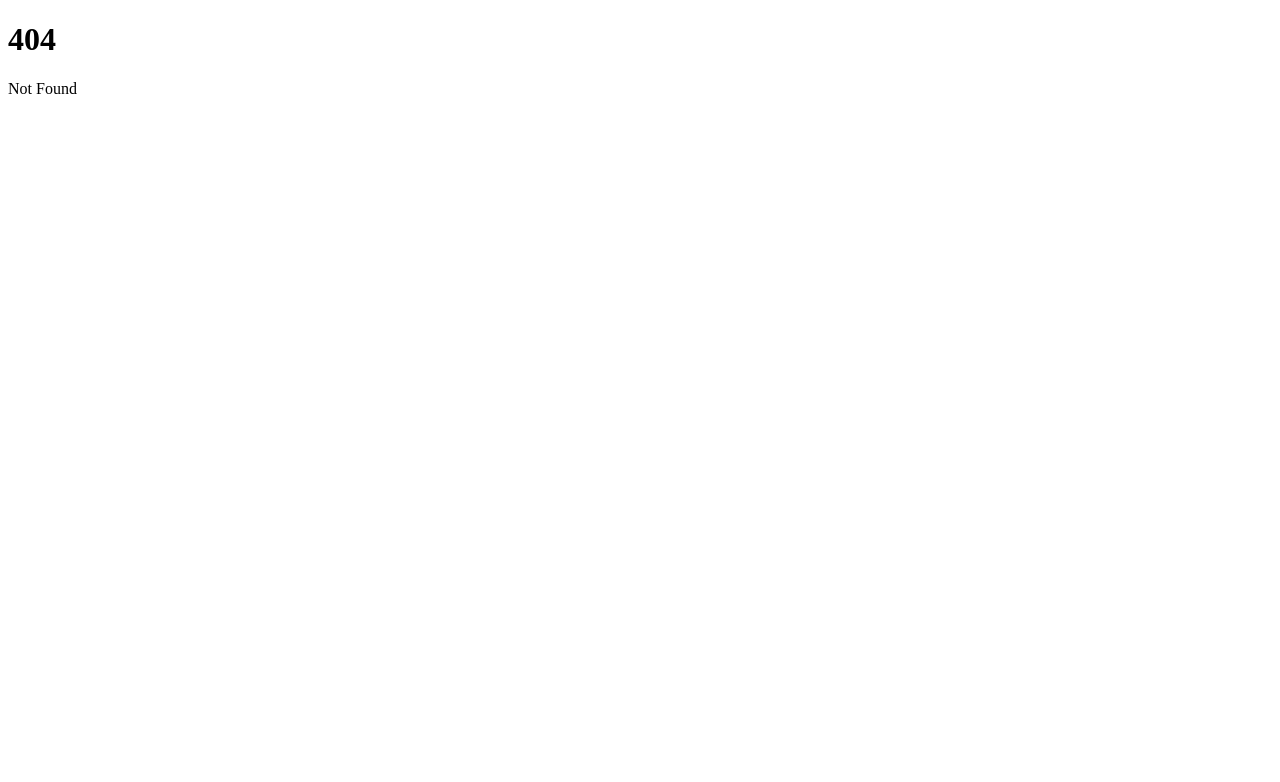
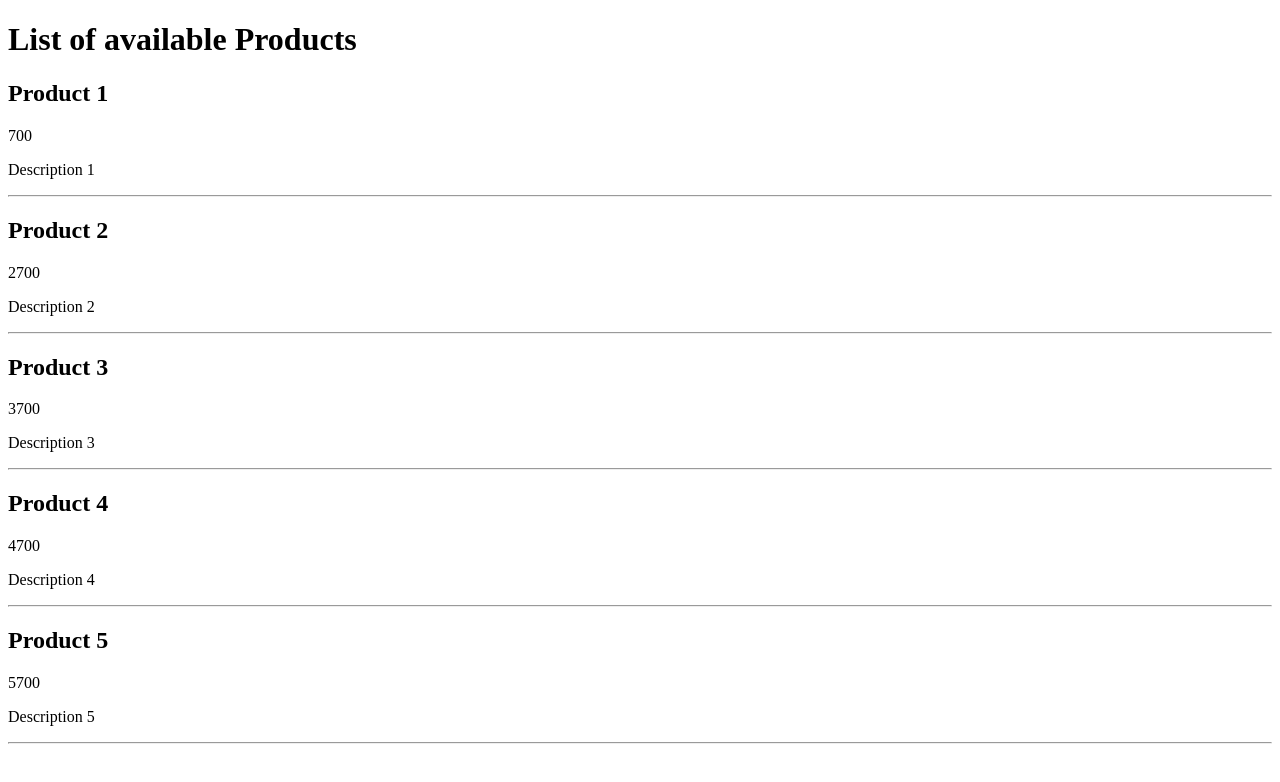
Before and after one commit to qoxmfaktmxj/svelteTutorial, a SvelteKit app in the folder loading-data/: page /products in a window 1280 px wide. Before the commit this address had no page. Shown: the top 782 px of the page. Built offline with nearby package versions, Linux system fonts and the light colour scheme; data requests are answered from the project's data file.

Commit message:
20230731

```diff
--- /dev/null
+++ b/loading-data/db.json
@@ -0,0 +1,75 @@
+{
+    "products": [
+        {
+            "id": 1,
+            "title": "Product 1",
+            "price": 700,
+            "description": "Description 1"
+        },
+        {
+            "id": 2,
+            "title": "Product 2",
+            "price": 2700,
+            "description": "Description 2"
+        },
+        {
+            "id": 3,
+            "title": "Product 3",
+            "price": 3700,
+            "description": "Description 3"
+        },
+        {
+            "id": 4,
+            "title": "Product 4",
+            "price": 4700,
+            "description": "Description 4"
+        },
+        {
+            "id": 5,
+            "title": "Product 5",
+            "price": 5700,
+            "description": "Description 5"
+        }
+    ],
+    "postcodes" : [
+        {
+            "postcode" : "143-848",
+            "postcode_inward" : "143",
+            "postcode_outward" : "848",
+            "post_town" : "서울",
+            "country" : "한국",
+            "thoroughfare" : "동일로",
+            "building_number" : "119",
+            "building_name" : "서울안전센터",
+            "po_box" : "",
+            "department_name" : "관리과",
+            "organization_name" : "상담부서"
+        },
+        {
+            "postcode" : "143-949",
+            "postcode_inward" : "143",
+            "postcode_outward" : "949",
+            "post_town" : "광주",
+            "country" : "한국",
+            "thoroughfare" : "광주로",
+            "building_number" : "119",
+            "building_name" : "광주안전센터",
+            "po_box" : "",
+            "department_name" : "인사과",
+            "organization_name" : "채용부서"
+        },
+        {
+            "postcode" : "143-515",
+            "postcode_inward" : "143",
+            "postcode_outward" : "515",
+            "post_town" : "부산",
+            "country" : "한국",
+            "thoroughfare" : "부산로",
+            "building_number" : "119",
+            "building_name" : "부산안전센터",
+            "po_box" : "",
+            "department_name" : "전산과",
+            "organization_name" : "개발부서"
+        }
+    ]
+}
--- a/loading-data/src/routes/+page.svelte
+++ b/loading-data/src/routes/+page.svelte
@@ -1,2 +1,4 @@
 <h1>Welcome to SvelteKit</h1>
 <p>Visit <a href="https://kit.svelte.dev">kit.svelte.dev</a> to read the documentation</p>
+
+<a href="/products">Products</a>
--- /dev/null
+++ b/loading-data/src/routes/api/postcodes/+server.js
@@ -0,0 +1,19 @@
+export async function GET() {
+	const response = await fetch('http://localhost:4000/postcodes');
+	const postcodes = await response.json();
+	const appPostCodes = postcodes.map((postcode) => {
+		return {
+			buildingName: postcode.building_name,
+			departmentName: postcode.department_name,
+			oragnizationName: postcode.organization_name,
+			town: postcode.post_town,
+			country: postcode.country,
+			postcode: postcode.postcode
+		};
+	});
+	return new Response(JSON.stringify(appPostCodes), {
+		headers: {
+			'Content-Type': 'application/json'
+		}
+	});
+}
--- /dev/null
+++ b/loading-data/src/routes/products/+page.js
@@ -0,0 +1,10 @@
+export const load = async (loadEvent) =>{
+    const {fetch} = loadEvent;
+    const title = "List of available Products";
+    const response = await fetch("http://localhost:4000/products");
+    const products = await response.json();
+    return {
+        title,
+        products
+    };
+}
--- /dev/null
+++ b/loading-data/src/routes/products/+page.svelte
@@ -0,0 +1,13 @@
+<script>
+    export let data;
+    const products = data.products;
+</script>
+<h1>{data.title}</h1>
+{#each products as product}
+<div>
+    <h2>{product.title}</h2>
+    <p>{product.price}</p>
+    <p>{product.description}</p>
+    <hr />
+</div>
+{/each}
```
Also changed, not shown: loading-data/db-1690729029189.json (added, +34 -0 lines), loading-data/package.json (+6 -2 lines), loading-data/src/routes/address/+page.js (added, +9 -0 lines), loading-data/src/routes/address/+page.svelte (added, +14 -0 lines), 2 other files (tests, documents, lock files or other folders).
